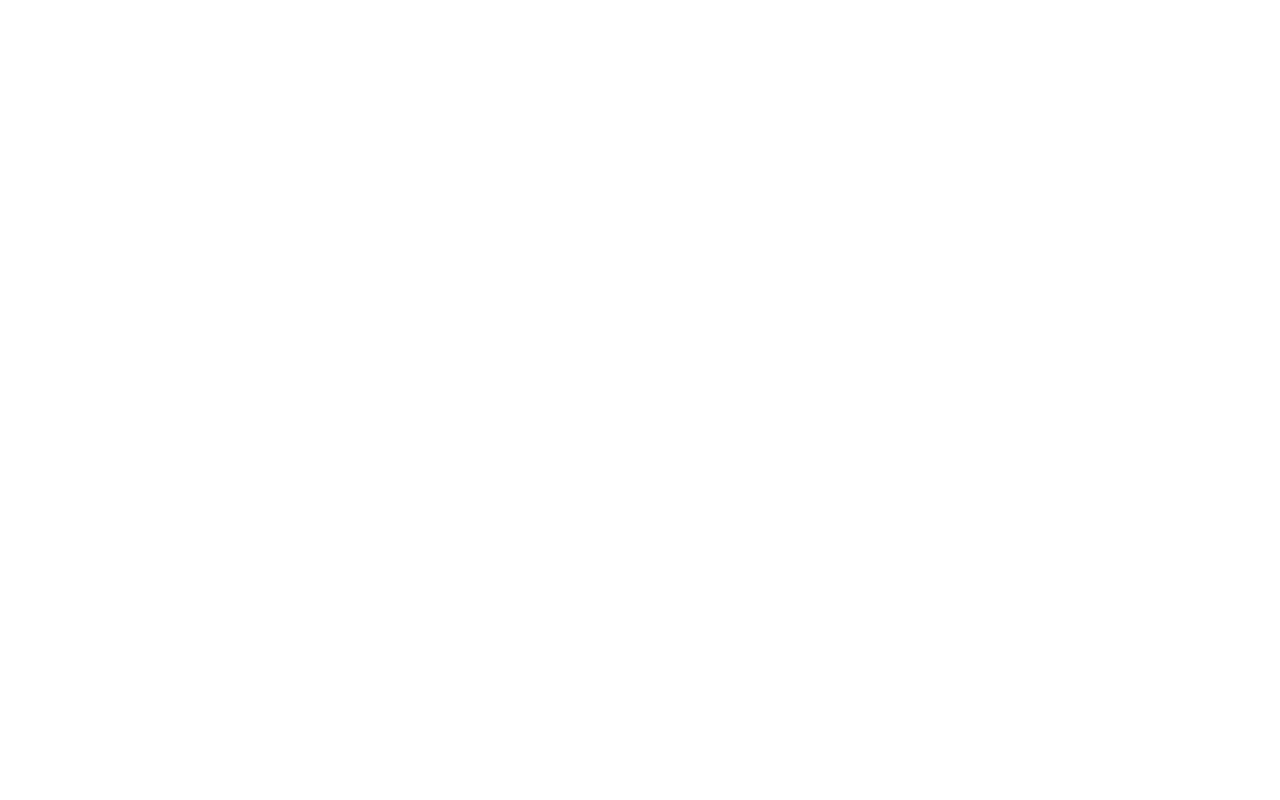
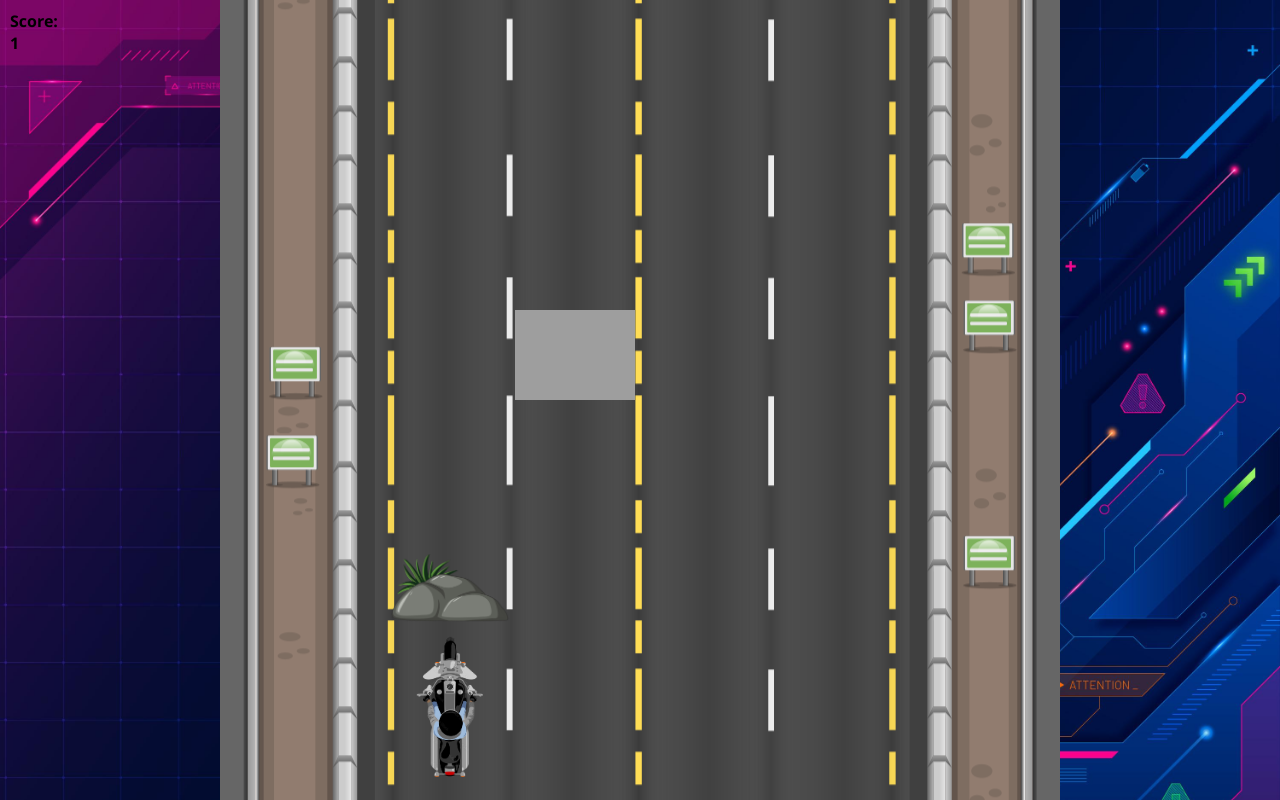
Before and after one commit to AJAY7205/MyFirstGame, a plain HTML site: page pages/maingame.html in a window 1280 px wide. Drawn offline with Linux system fonts and the light colour scheme; grey boxes are pictures that could not be loaded.

Commit message:
Second Commit

```diff
--- a/css/style.css
+++ b/css/style.css
@@ -42,20 +42,23 @@ html , body{
 }
 .obstacle {
   position: absolute;
-  top: -150px;
-  width: 120px; /* fits 125px lane size */
-  height: auto;
+  width: 125px;
+  height: 120px;
+  background: none;
+  overflow: hidden;
+
 }
 
 .obstacle img {
   width: 100%;
-  height: auto;
+  height: 100%;
+  object-fit: contain;
   display: block;
-  object-fit: fill;
 }
 #score {
     position: absolute;
     top: 10px;
     left: 10px;
-    font-family: sans-serif;
+    font-family: 'Segoe UI', Tahoma, Geneva, Verdana, sans-serif;
+    font-weight: bolder;
 }
--- a/js/script.js
+++ b/js/script.js
@@ -6,9 +6,9 @@ window.onload = function () {
   let score = 0;
   let isGameOver = false;
   let obstacles = [];
-    const numObstacles = 2;
+  const numObstacles = 3;
 
-    const lanes = [160, 285, 410, 535];
+  const lanes = [160, 285, 410, 535]; // x positions of lanes
   let bikeLane = 0;
   bike.style.left = lanes[bikeLane] + "px";
 
@@ -18,46 +18,54 @@ window.onload = function () {
     "../images/obstacles/truck.png"
   ];
 
-    let lastIndex = -1;  // store previous obstacle image index
+  let lastIndex = -1;
 
+  // Create obstacles
   for (let i = 0; i < numObstacles; i++) {
   let obstacle = document.createElement("div");
   obstacle.classList.add("obstacle");
 
-  // create image element
+  obstacle.style.position = "absolute";
+  obstacle.style.pointerEvents = "none";
+  obstacle.style.background = "transparent";
+
   let img = document.createElement("img");
 
-  // pick a random index different from lastIndex
+  // Pick random image not same as last
   let va;
   do {
     va = Math.floor(Math.random() * obstacleImages.length);
   } while (va === lastIndex);
+  lastIndex = va;
 
   img.src = obstacleImages[va];
   img.alt = "Obstacle";
 
-  // 🎯 normalize sizes by file
-  if (img.src.includes("isuzu.png")) {
-    img.style.width = "250px";  // make car wider
-  } else if (img.src.includes("stone.png")) {
-    img.style.width = "100px";  // shrink rock
-  } else if (img.src.includes("truck.png")) {
-    img.style.width = "300px";  // medium size
+  // normalize sizes depending on type
+  if (img.src.includes("isuzu") || img.src.includes("truck")) {
+    img.style.width = "120px";
+    img.style.height = "100px";
+  } else if (img.src.includes("stone")) {
+    img.style.width = "120px";
+  } else {
+    img.style.width = "100px";
   }
+  img.style.height = "auto";
+
+  img.onload = function () {
+    obstacle.style.width = img.width + "px";
+    obstacle.style.height = img.height + "px";
+  };
 
   obstacle.appendChild(img);
+  game.appendChild(obstacle);
 
-  resetObstacle(obstacle, true);
-  game.appendChild(obstacle);
+  resetObstacle(obstacle, true, i);
   obstacles.push(obstacle);
-
-  // update lastIndex
-  lastIndex = va;
 }
 
 
-
-
+  // bike movement
   document.addEventListener("keydown", (event) => {
     if (isGameOver) return;
 
@@ -69,14 +77,40 @@ for (let i = 0; i < numObstacles; i++) {
     }
     bike.style.left = lanes[bikeLane] + "px";
   });
-  function resetObstacle(obstacle, firstTime = false) {
-    const lane = lanes[Math.floor(Math.random() * lanes.length)];
-    obstacle.style.left = (lane) + "px";
-    obstacle.style.top = firstTime
-      ? Math.floor(Math.random() * -game.clientHeight) + "px"
-      : "-50px";
+
+  // reset obstacle
+  // reset obstacle
+function resetObstacle(obstacle, firstTime = false, index = 0) {
+  let lane;
+  let tries = 0;
+
+  do {
+    lane = lanes[Math.floor(Math.random() * lanes.length)];
+    tries++;
+  } while (
+    obstacles.some(
+      (obs) =>
+        obs !== obstacle &&
+        Math.abs(parseInt(obs.style.top) - parseInt(obstacle.style.top || 0)) < 200 &&
+        parseInt(obs.style.left) === lane - (obstacle.querySelector("img").width || 100) / 2 + 70
+    ) &&
+    tries < 10
+  );
+
+  const img = obstacle.querySelector("img");
+  const imgWidth = img.width || 100;
+
+  obstacle.style.left = (lane - imgWidth / 2 + 70) + "px";
+
+  if (firstTime) {
+    obstacle.style.top = -(index * 250 + Math.random() * 150) + "px";
+  } else {
+    obstacle.style.top = -(200 + Math.random() * 200) + "px";
+  }
 }
 
+
+  // main loop
   function gameLoop() {
     if (isGameOver) return;
 
@@ -96,6 +130,8 @@ for (let i = 0; i < numObstacles; i++) {
 
     requestAnimationFrame(gameLoop);
   }
+
+  // collision detection
   function checkCollision(obstacle) {
     let bikeRect = bike.getBoundingClientRect();
     let obsRect = obstacle.getBoundingClientRect();
@@ -113,4 +149,4 @@ for (let i = 0; i < numObstacles; i++) {
   }
 
   gameLoop();
-}
+};
--- a/pages/maingame.html
+++ b/pages/maingame.html
@@ -3,9 +3,17 @@
 <head>
     <meta charset="UTF-8">
     <meta name="viewport" content="width=device-width, initial-scale=1.0">
-    <title>Document</title>
+    <link href="../css/style.css" rel="stylesheet" type="text/css"/>
+    <script src="../js/script.js"></script>
+    <title>GAME</title>
 </head>
 <body>
+    <div id="game">
+    <div id="bike">
+        <img src="../images/bikes/Bike1-removebg-preview.png" alt="bike">
+    </div>
 
+</div>
+<div id="score" style="width: 0%;">Score: 0</div>
 </body>
 </html>
```
Also changed, not shown: index.html (+55 -11 lines), images/obstacles/truck.png, 1 other file. Lines whose indentation alone changed are shown as unchanged.
